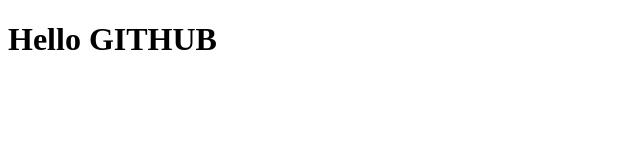
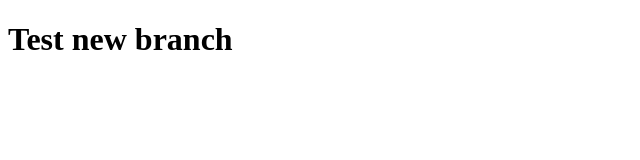
Before and after one commit to pvdkhoa/test-for-fisrt, a plain HTML site: page index.html in a window 1280 px wide. Shown: the whole page, without its empty margins (0-640 px from the left). Drawn offline with Linux system fonts and the light colour scheme.

Commit message:
Create new branch

```diff
--- a/TestGit.html
+++ b/index.html
@@ -1,3 +1,4 @@
+
 <!DOCTYPE html>
 <html lang="en">
 <head>
@@ -6,7 +7,7 @@
     <title>Document</title>
 </head>
 <body>
-    <h1>Hello GITHUB</h1>
+    <h1>Test new branch</h1>
 
 </body>
 </html>
```
Also changed, not shown: code1.png (deleted).
